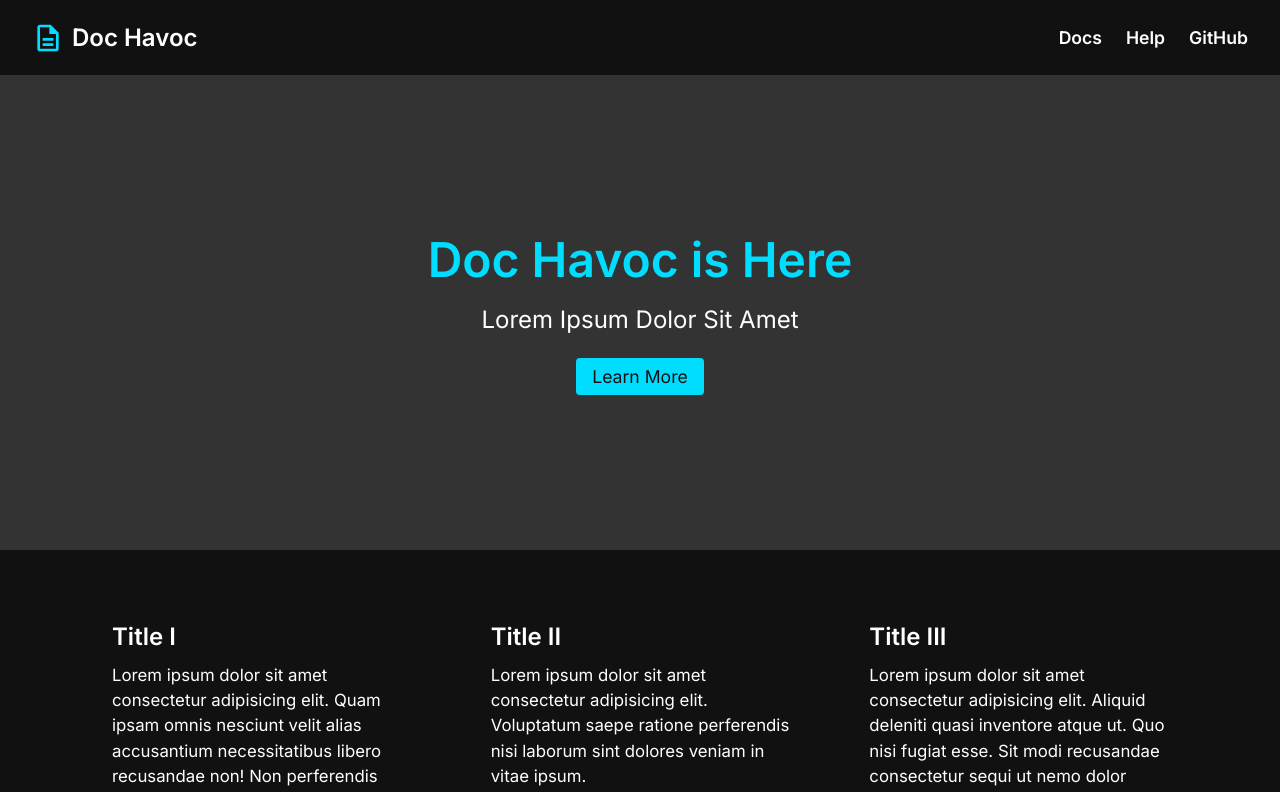
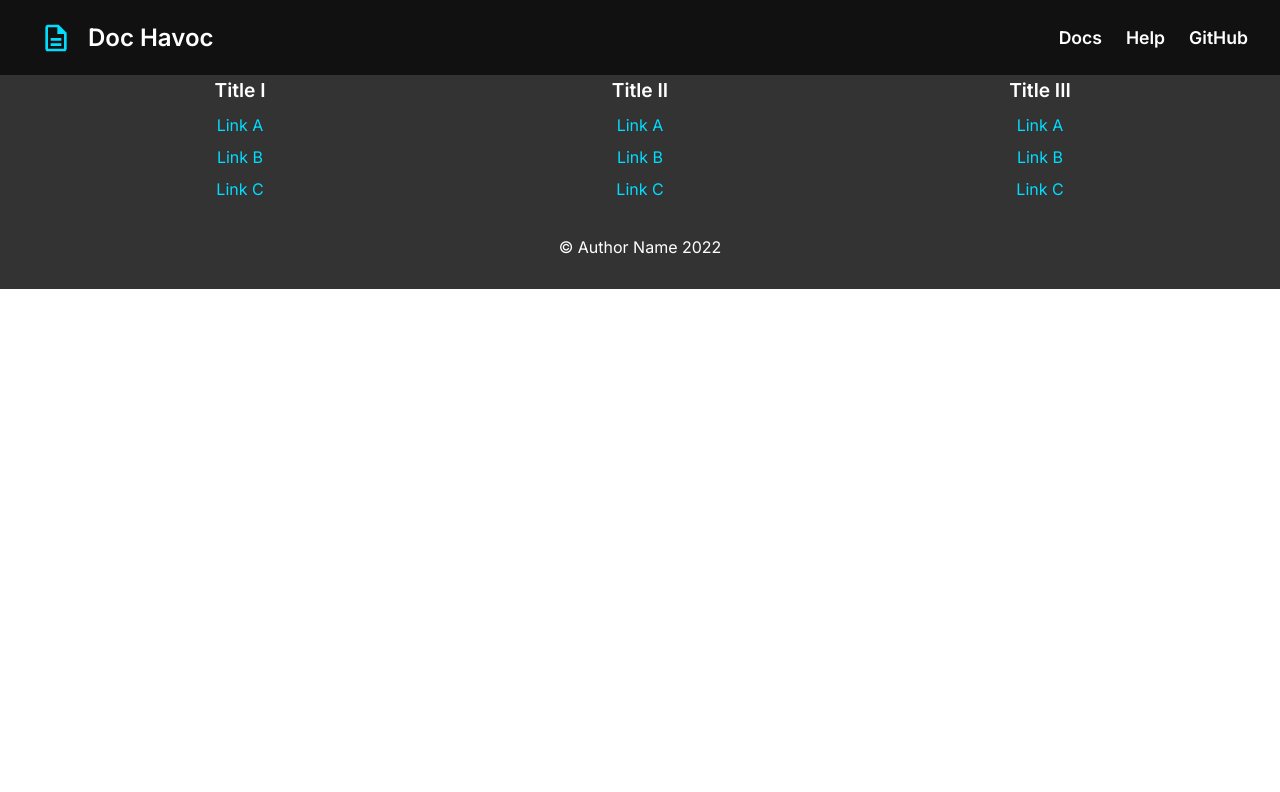
Before and after one commit to 0xAMR/doc_havoc, a React (Create React App) app: page /docs in a window 1280 px wide. Shown: the top 792 px of the page. Built offline with nearby package versions, Linux system fonts and the light colour scheme.

Commit message:
✨ add react router & markdown

```diff
--- a/package.json
+++ b/package.json
@@ -12,6 +12,8 @@
     "@types/react-dom": "^17.0.14",
     "react": "^17.0.2",
     "react-dom": "^17.0.2",
+    "react-markdown": "^8.0.3",
+    "react-router-dom": "^6.3.0",
     "react-scripts": "5.0.0",
     "sass": "^1.49.9",
     "typescript": "^4.6.2",
--- a/src/App.tsx
+++ b/src/App.tsx
@@ -1,13 +1,22 @@
+// Router
+import { Routes, Route } from 'react-router-dom';
+
+//Pages
+import Home from './pages/Home';
+import Docs from './pages/Docs';
+
 // Components
 import Navbar from './components/Navbar';
-import Home from './pages/Home';
 import Footer from './components/Footer';
 
 export default function App() {
   return (
     <div className="app">
       <Navbar />
-      <Home />
+      <Routes>
+        <Route index element={<Home />} />
+        <Route path="docs" element={<Docs />} />
+      </Routes>
       <Footer />
     </div>
   );
--- a/src/components/Navbar/index.tsx
+++ b/src/components/Navbar/index.tsx
@@ -1,15 +1,25 @@
+// Styling
 import './navbar.scss';
+
+// Components
 import Icon from './navbar.icons';
+
+// Router
+import { Link } from 'react-router-dom';
 
 export default function Navbar() {
   return (
     <nav>
       <div className="nav__logo">
-        <Icon icon="document" />
-        <span>Doc Havoc</span>
+        <Link to="/">
+          <Icon icon="document" />
+          Doc Havoc
+        </Link>
       </div>
       <ul className="nav__links">
-        <li className="nav__item">Docs</li>
+        <li className="nav__item">
+          <Link to="docs">Docs</Link>
+        </li>
         <li className="nav__item">Help</li>
         <li className="nav__item">GitHub</li>
       </ul>
--- a/src/components/Navbar/navbar.scss
+++ b/src/components/Navbar/navbar.scss
@@ -12,8 +12,13 @@ nav {
   padding: 0.5rem 2rem;
 
   & .nav__logo {
+    & a {
       display: flex;
       align-items: center;
+      font-weight: 600;
+      font-size: 1.5rem;
+      text-decoration: none;
+      color: var(--white);
 
       & svg {
         height: 2rem;
@@ -21,10 +26,6 @@ nav {
         margin: 0 0.5rem 0 0;
         fill: var(--accent);
       }
-
-    & span {
-      font-weight: 600;
-      font-size: 1.5rem;
 
       &:hover {
         color: var(--accent);
@@ -44,6 +45,11 @@ nav {
       text-decoration: none;
       cursor: pointer;
 
+      & a {
+        text-decoration: none;
+        color: var(--white);
+      }
+
       &:hover {
         opacity: 0.75;
       }
--- a/src/index.tsx
+++ b/src/index.tsx
@@ -1,11 +1,14 @@
 import React from 'react';
 import ReactDOM from 'react-dom';
+import { BrowserRouter } from 'react-router-dom';
 import './global.css';
 import App from './App';
 
 ReactDOM.render(
   <React.StrictMode>
-    <App />
+    <BrowserRouter>
+      <App />
+    </BrowserRouter>
   </React.StrictMode>,
   document.getElementById('root')
 );
--- /dev/null
+++ b/src/pages/Docs/index.tsx
@@ -0,0 +1,3 @@
+export default function Docs() {
+  return <h1>hi</h1>;
+}
```
Also changed, not shown: 1 other file (tests, documents, lock files or other folders). Lines whose indentation alone changed are shown as unchanged.
